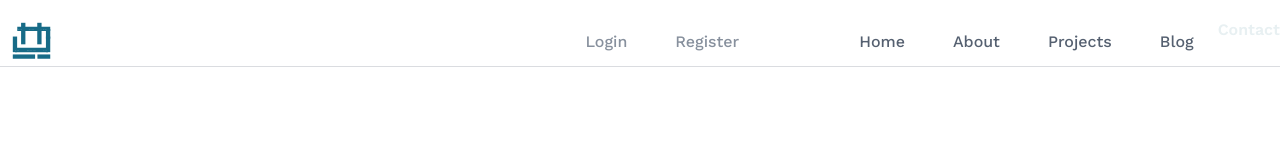
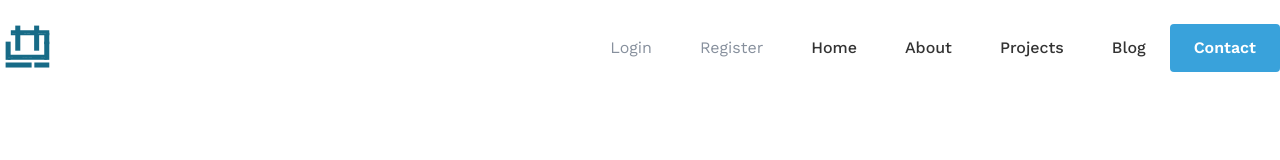
Before and after one commit to heydarov93/yashar-heydarov.tech, a website: page index.html in a window 1280 px wide. Drawn offline with nearby package versions, Linux system fonts and the light colour scheme.

Commit message:
styling for header done based on new design

```diff
--- a/css/home.css
+++ b/css/home.css
@@ -1,17 +1,14 @@
 .header {
+  padding: var(--spacing-lg-md) 0;
   .container {
     display: flex;
     justify-content: space-between;
     align-items: center;
-    border-bottom: var(--border-bottom-separator);
-
-    padding: var(--spacing-md) 0;
-    padding-bottom: 0;
   }
 
   .logo-wrapper {
-    width: var(--spacing-5xl);
-    height: var(--spacing-3xl);
+    width: var(--spacing-4xl);
+    height: var(--spacing-4xl);
     overflow: hidden;
   }
 
@@ -24,44 +21,20 @@
     display: flex;
     justify-content: flex-end;
     align-items: center;
-    gap: var(--spacing-6xl);
 
-    flex-grow: 1;
-    padding: var(--spacing-base);
-    height: max-content;
+    .nav-list {
+      display: flex;
+      align-items: center;
 
-    .nav-list,
-    .auth-wrapper {
-      display: flex;
-      justify-content: space-around;
-      gap: var(--spacing-base);
+      .nav-item {
+        color: #333;
+      }
 
-      height: max-content;
-    }
-
-    :where(.login, .register) {
-      color: var(--tertiary-font-color);
-    }
-
-    .login:hover,
-    .register:hover,
-    .nav-list a:hover {
-      color: var(--primary-color);
-    }
-
-    .btn-cta {
-      padding: var(--spacing-sm) var(--spacing-base);
-      border-radius: var(--spacing-xs);
-      color: var(--quaternary-color);
-      background-color: var(--primary-color);
-
-      transition: var(--transition);
-    }
-
-    a.btn-cta:hover {
-      color: var(--primary-color);
-      background-color: var(--quaternary-color);
-      box-shadow: inset 0 0 0 0.1rem var(--primary-color);
+      .login,
+      .register {
+        color: var(--tertiary-font-color);
+        font-weight: var(--font-weight-regular);
+      }
     }
   }
 }
```
